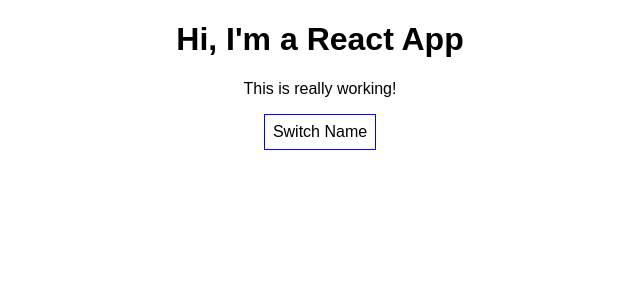
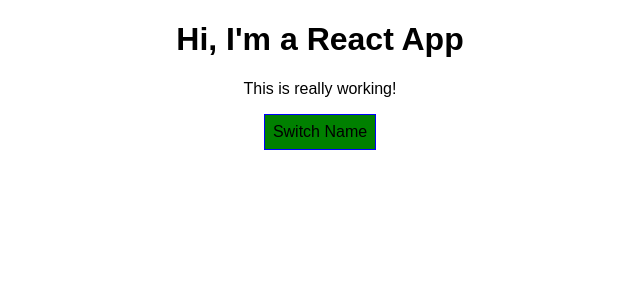
Before and after one commit to cultureweb/react-complete-guide, a React (Create React App) app: page / in a window 1280 px wide. Shown: the top 300 px of the page, without its empty margins (320-960 px from the left). Built offline with nearby package versions, Linux system fonts and the light colour scheme.

Commit message:
66. Setting class dynamically

```diff
--- a/src/App.css
+++ b/src/App.css
@@ -1,3 +1,10 @@
 .App {
   text-align: center;
 }
+.red{
+  color:red;
+}
+
+.bold{
+  font-weight: bold
+}
--- a/src/App.js
+++ b/src/App.js
@@ -1,6 +1,8 @@
 import React, { Component } from 'react'
 import './App.css'
 import Person from './Person/Person';
+import { isClassExpression } from '@babel/types';
+import { constants } from 'fs';
 // import UserInput from './UserInput/UserInput'
 // import UserOutput from './UserOutput/UserOutput.js'
 
@@ -63,7 +65,7 @@
 
   render() {
     const style = {
-      backgroundColor: 'white',
+      backgroundColor: 'green',
       font: 'inherit',
       border: '1px solid blue',
       padding: '8px',
@@ -84,11 +86,23 @@
           })}
         </div>
       );
+
+      style.backgroundColor = 'red';
     }
+
+   // let classes =['red', 'bold'].join(' '); // i will get "red bold"
+    const classes = [];
+    if (this.state.persons.length <= 2){
+      classes.push('red');//classes = ['red']
+    }
+    if (this.state.persons.length <= 1) {
+      classes.push('bold');//classes = ['red', 'bold']
+    }
+
     return (
       <div className="App">
         <h1>Hi, I'm a React App</h1>
-        <p>This is really working!</p>
+        <p className={classes.join(' ')}>This is really working!</p>
         <button
           style={style}
           onClick={() => this.togglePersonHandler()}>Switch Name</button>
```
